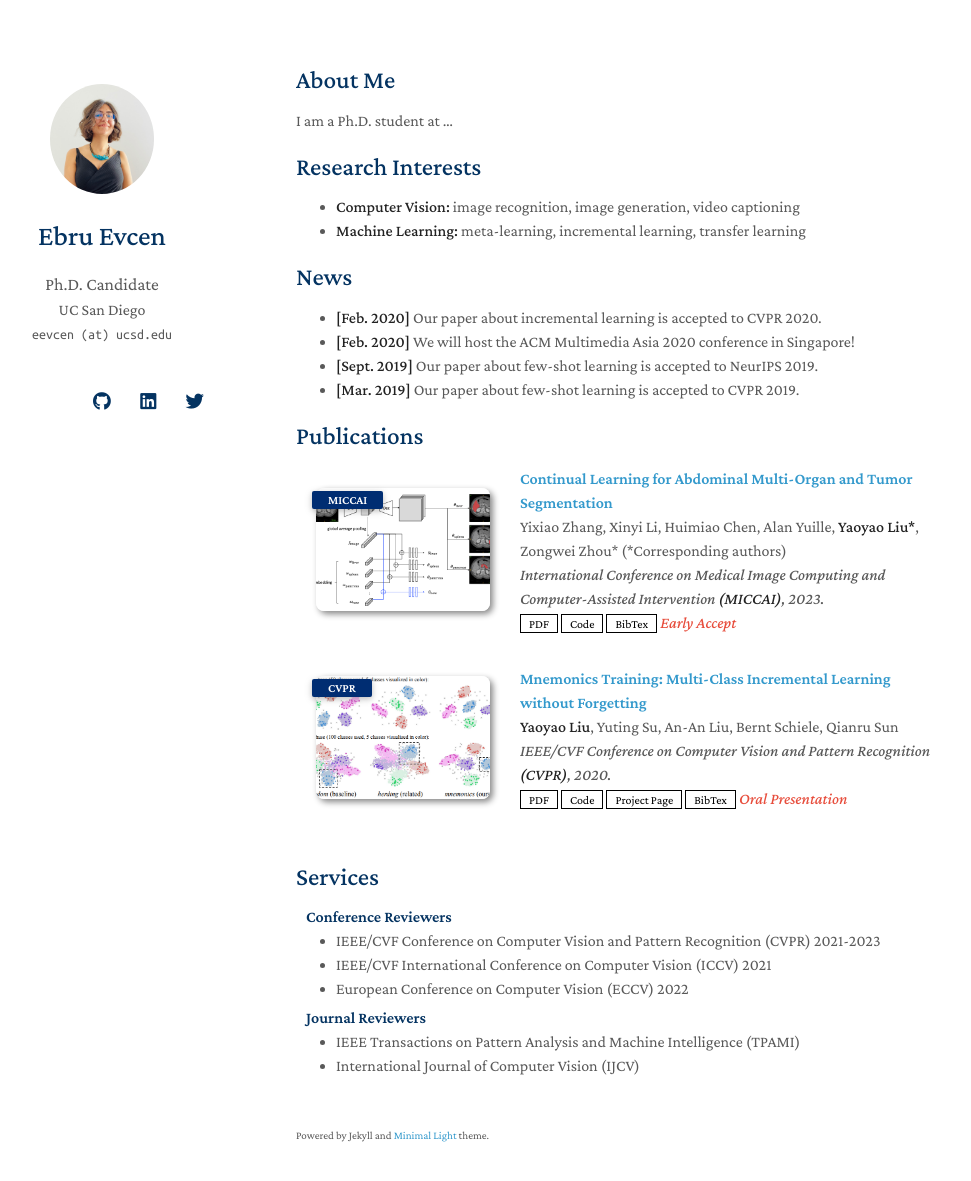
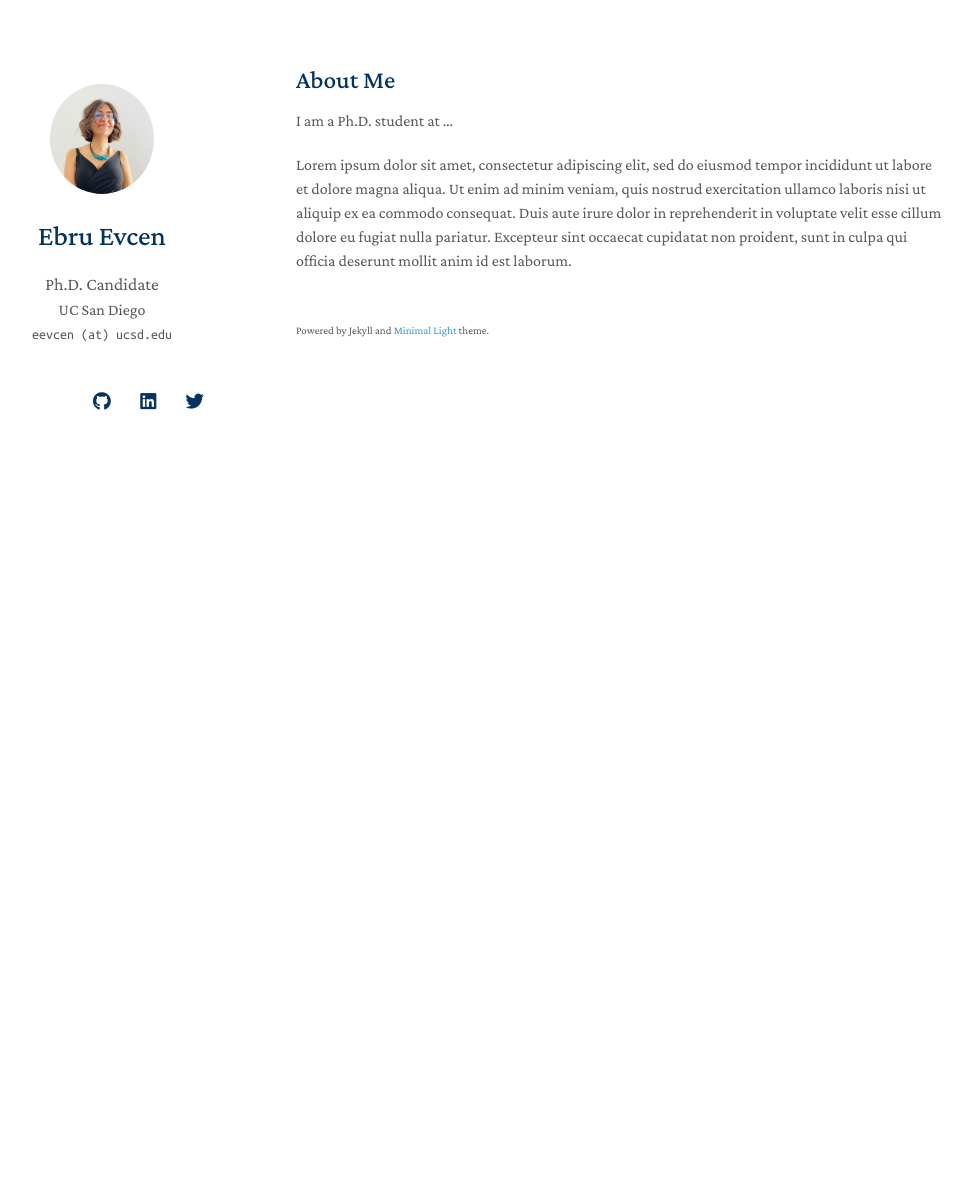
Before and after one commit to ebruevcen/ebruevcen.github.io, a Jekyll site: the page built from index.md, in a window 1280 px wide and 1216 px high. Shown: the top 1181 px of the window, without its empty margins (174-1145 px from the left). Built offline with Jekyll 4.4.1, drawn with Linux system fonts in a browser that asks for light colours; nearby versions of some CDN libraries; a style sheet for code colours, icons or effects is not loaded; our own code applies the rules of GitHub Pages for plain Markdown files.

Commit message:
Update index.md

```diff
--- a/index.md
+++ b/index.md
@@ -6,18 +6,4 @@ layout: homepage
 
 I am a Ph.D. student at ...
 
-## Research Interests
-
-- **Computer Vision:** image recognition, image generation, video captioning
-- **Machine Learning:** meta-learning, incremental learning, transfer learning
-
-## News
-
-- **[Feb. 2020]** Our paper about incremental learning is accepted to CVPR 2020.
-- **[Feb. 2020]** We will host the ACM Multimedia Asia 2020 conference in Singapore!
-- **[Sept. 2019]** Our paper about few-shot learning is accepted to NeurIPS 2019.
-- **[Mar. 2019]** Our paper about few-shot learning is accepted to CVPR 2019.
-
-{% include_relative _includes/publications.md %}
-
-{% include_relative _includes/services.md %}
+Lorem ipsum dolor sit amet, consectetur adipiscing elit, sed do eiusmod tempor incididunt ut labore et dolore magna aliqua. Ut enim ad minim veniam, quis nostrud exercitation ullamco laboris nisi ut aliquip ex ea commodo consequat. Duis aute irure dolor in reprehenderit in voluptate velit esse cillum dolore eu fugiat nulla pariatur. Excepteur sint occaecat cupidatat non proident, sunt in culpa qui officia deserunt mollit anim id est laborum.
```
